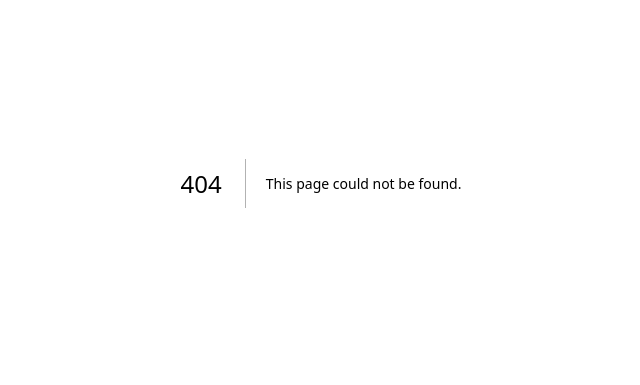
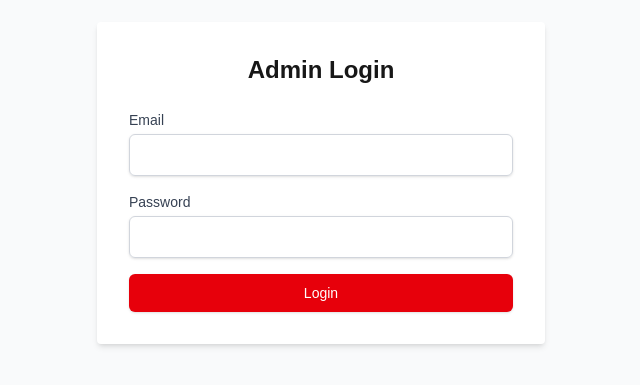
Before and after one commit to YAF-WCI-Krugersdorp/YAF_Attendance_Tracker, a Next.js app: page /admin/login in a window 1280 px wide. Before the commit this address had no page. Shown: the part 217-602 px from the top of the page, without its empty margins (319-959 px from the left). Built offline with nearby package versions, Linux system fonts and the light colour scheme; no server answers.

Commit message:
improved authentication for admin

```diff
--- a/app/admin/dashboard/page.tsx
+++ b/app/admin/dashboard/page.tsx
@@ -1,6 +1,7 @@
 'use client';
-import { getAttendance } from '@/firestore';
+import { getAttendance } from '../../../firestore';
 import { useState, useEffect } from 'react';
+import ProtectedRoute from '@/components/ProtectedRoute';
 
 // Types for better safety
 interface AttendanceRecord {
@@ -74,6 +75,7 @@ export default function AdminDashboard() {
   };
 
   return (
+    <ProtectedRoute>
     <div className="min-h-screen py-10 px-4 bg-gray-100 dark:bg-gray-900">
       <div className="max-w-5xl mx-auto bg-white dark:bg-black rounded-xl shadow-lg p-8 border border-red-200 dark:border-red-700">
         <h1 className="text-3xl font-bold text-red-700 dark:text-red-400 mb-8 text-center">Admin Attendance Dashboard</h1>
@@ -154,5 +156,6 @@ export default function AdminDashboard() {
         </div>
       </div>
     </div>
+    </ProtectedRoute>
   );
 }
--- /dev/null
+++ b/app/admin/login/page.tsx
@@ -0,0 +1,68 @@
+'use client';
+import { useState } from 'react';
+import { signInWithEmailAndPassword } from 'firebase/auth';
+import { auth } from '@/firebase';
+import { useRouter } from 'next/navigation';
+import Link from 'next/link';
+
+export default function LoginPage() {
+  const [email, setEmail] = useState('');
+  const [password, setPassword] = useState('');
+  const [error, setError] = useState('');
+  const [loading, setLoading] = useState(false);
+  const router = useRouter();
+
+  const handleLogin = async (e: React.FormEvent) => {
+    e.preventDefault();
+    setLoading(true);
+    setError('');
+
+    try {
+      await signInWithEmailAndPassword(auth, email, password);
+      router.push('/admin/dashboard');
+    } catch (err) {
+      setError('Invalid email or password');
+      console.error(err);
+    } finally {
+      setLoading(false);
+    }
+  };
+
+  return (
+    <div className="min-h-screen flex items-center justify-center bg-gray-50">
+      <div className="bg-white p-8 rounded shadow-md w-full max-w-md">
+        <h1 className="text-2xl font-bold mb-6 text-center">Admin Login</h1>
+        {error && <p className="text-red-500 mb-4 text-center">{error}</p>}
+        <form onSubmit={handleLogin} className="space-y-4">
+          <div>
+            <label className="block text-sm font-medium text-gray-700">Email</label>
+            <input
+              type="email"
+              value={email}
+              onChange={(e) => setEmail(e.target.value)}
+              className="mt-1 block w-full px-3 py-2 border border-gray-300 rounded-md shadow-sm focus:outline-none focus:ring-red-500 focus:border-red-500"
+              required
+            />
+          </div>
+          <div>
+            <label className="block text-sm font-medium text-gray-700">Password</label>
+            <input
+              type="password"
+              value={password}
+              onChange={(e) => setPassword(e.target.value)}
+              className="mt-1 block w-full px-3 py-2 border border-gray-300 rounded-md shadow-sm focus:outline-none focus:ring-red-500 focus:border-red-500"
+              required
+            />
+          </div>
+          <button
+            type="submit"
+            disabled={loading}
+            className="w-full flex justify-center py-2 px-4 border border-transparent rounded-md shadow-sm text-sm font-medium text-white bg-red-600 hover:bg-red-700 focus:outline-none focus:ring-2 focus:ring-offset-2 focus:ring-red-500 disabled:opacity-50"
+          >
+            {loading ? 'Logging in...' : 'Login'}
+          </button>
+        </form>
+      </div>
+    </div>
+  );
+}
--- a/app/components/FirebaseTest.tsx
+++ /dev/null
@@ -1,18 +0,0 @@
-// app/components/FirebaseTest.tsx
-'use client';
-import { initializeApp } from "firebase/app";
-import { getFirestore } from "firebase/firestore";
-
-export default function FirebaseTest() {
-  const testFirebase = () => {
-    const app = initializeApp({
-      apiKey: "YOUR_API_KEY",
-      authDomain: "YOUR_PROJECT.firebaseapp.com",
-      projectId: "YOUR_PROJECT_ID"
-    });
-    const db = getFirestore(app);
-    console.log("Firestore instance:", db);
-  };
-
-  return <button onClick={testFirebase}>Test Firebase</button>;
-}
--- /dev/null
+++ b/app/components/LogoutButton.tsx
@@ -0,0 +1,26 @@
+'use client';
+import { auth } from '@/firebase';
+import { signOut } from 'firebase/auth';
+import { useRouter } from 'next/navigation';
+
+export default function LogoutButton() {
+  const router = useRouter();
+
+  const handleLogout = async () => {
+    try {
+      await signOut(auth);
+      router.push('/admin/login');
+    } catch (error) {
+      console.error('Error signing out:', error);
+    }
+  };
+
+  return (
+    <button
+      onClick={handleLogout}
+      className="px-4 py-2 bg-red-600 text-white rounded hover:bg-red-700"
+    >
+      Logout
+    </button>
+  );
+}
--- /dev/null
+++ b/app/components/ProtectedRoute.tsx
@@ -0,0 +1,25 @@
+'use client';
+import { useRouter } from 'next/navigation';
+import { useAuth } from '../context/AuthContext';
+import { useEffect } from 'react';
+
+export default function ProtectedRoute({ children }: { children: React.ReactNode }) {
+  const { user, loading } = useAuth();
+  const router = useRouter();
+
+  useEffect(() => {
+    if (!loading && !user) {
+      router.push('/admin/login');
+    }
+  }, [user, loading, router]);
+
+  if (loading || !user) {
+    return (
+      <div className="min-h-screen flex items-center justify-center">
+        <div className="animate-spin rounded-full h-12 w-12 border-t-2 border-b-2 border-red-500"></div>
+      </div>
+    );
+  }
+
+  return children;
+}
--- a/app/components/QRGenerator.tsx
+++ /dev/null
@@ -1,14 +0,0 @@
-'use client';
-import QRCode from 'react-qr-code';
-
-export default function QRGenerator() {
-  return (
-    <QRCode
-      value={`${window.location.origin}/public/form`}
-      size={256}
-      bgColor="#ffffff"
-      fgColor="#000000"
-      level="L"
-    />
-  );
-}
--- a/app/components/QRTest.tsx
+++ /dev/null
@@ -1,7 +0,0 @@
-// app/components/QRTest.tsx
-'use client';
-import QRCode from 'react-qr-code';
-
-export default function QRTest() {
-  return <QRCode value="https://your-site.com" size={128} />;
-}
--- /dev/null
+++ b/app/context/AuthContext.tsx
@@ -0,0 +1,36 @@
+'use client';
+import { createContext, useContext, useEffect, useState } from 'react';
+import { User, onAuthStateChanged } from 'firebase/auth';
+import { auth } from '@/firebase';
+
+type AuthContextType = {
+  user: User | null;
+  loading: boolean;
+};
+
+const AuthContext = createContext<AuthContextType>({
+  user: null,
+  loading: true,
+});
+
+export function AuthProvider({ children }: { children: React.ReactNode }) {
+  const [user, setUser] = useState<User | null>(null);
+  const [loading, setLoading] = useState(true);
+
+  useEffect(() => {
+    const unsubscribe = onAuthStateChanged(auth, (user) => {
+      setUser(user);
+      setLoading(false);
+    });
+
+    return () => unsubscribe();
+  }, []);
+
+  return (
+    <AuthContext.Provider value={{ user, loading }}>
+      {children}
+    </AuthContext.Provider>
+  );
+}
+
+export const useAuth = () => useContext(AuthContext);
--- a/app/layout.tsx
+++ b/app/layout.tsx
@@ -1,6 +1,7 @@
 import type { Metadata } from "next";
 import { Geist, Geist_Mono } from "next/font/google";
 import "./globals.css";
+import { AuthProvider } from '@/context/AuthContext';
 import { ThemeProvider } from "next-themes";
 
 const geistSans = Geist({
@@ -26,9 +27,11 @@ export default function RootLayout({
   return (
     <html lang="en">
       <body>
+        <AuthProvider>
         <ThemeProvider attribute="class" defaultTheme="system" enableSystem>
           {children}
         </ThemeProvider>
+        </AuthProvider>
       </body>
     </html>
 
```
Also changed, not shown: tsconfig.json (+32 -9 lines), app/components/AuthProvider.tsx (deleted).
